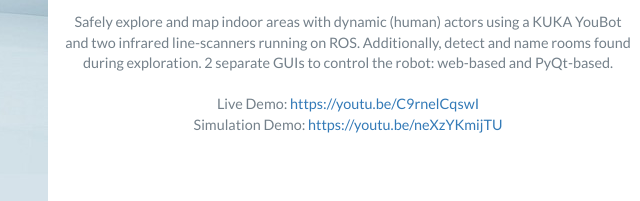
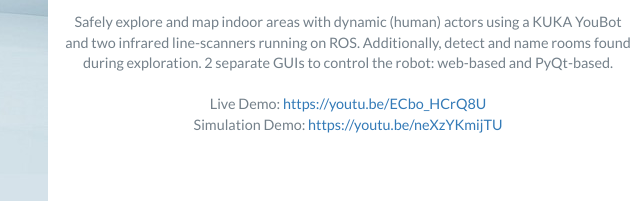
Before and after one commit to juha-hovi/juha-hovi.github.io, a website: page index.html in a window 1280 px wide. Shown: the part 1039-1240 px from the top of the page, 442-1082 px from the left. Drawn offline with nearby package versions, Linux system fonts and the light colour scheme.

Commit message:
Update index.html

```diff
--- a/index.html
+++ b/index.html
@@ -160,7 +160,7 @@
                             Safely explore and map indoor areas with dynamic (human) actors using a KUKA YouBot and two infrared line-scanners running on ROS. Additionally, detect and name rooms found during exploration. 2 separate GUIs to control the robot: web-based and PyQt-based.
                             <br>
                             <br>
-                            Live Demo: <a href="https://youtu.be/C9rnelCqswI">https://youtu.be/C9rnelCqswI</a>
+                            Live Demo: <a href="https://youtu.be/ECbo_HCrQ8U">https://youtu.be/ECbo_HCrQ8U</a>
                             <br>
                             Simulation Demo: <a href="https://youtu.be/neXzYKmijTU">https://youtu.be/neXzYKmijTU</a>
                         </p>
```
